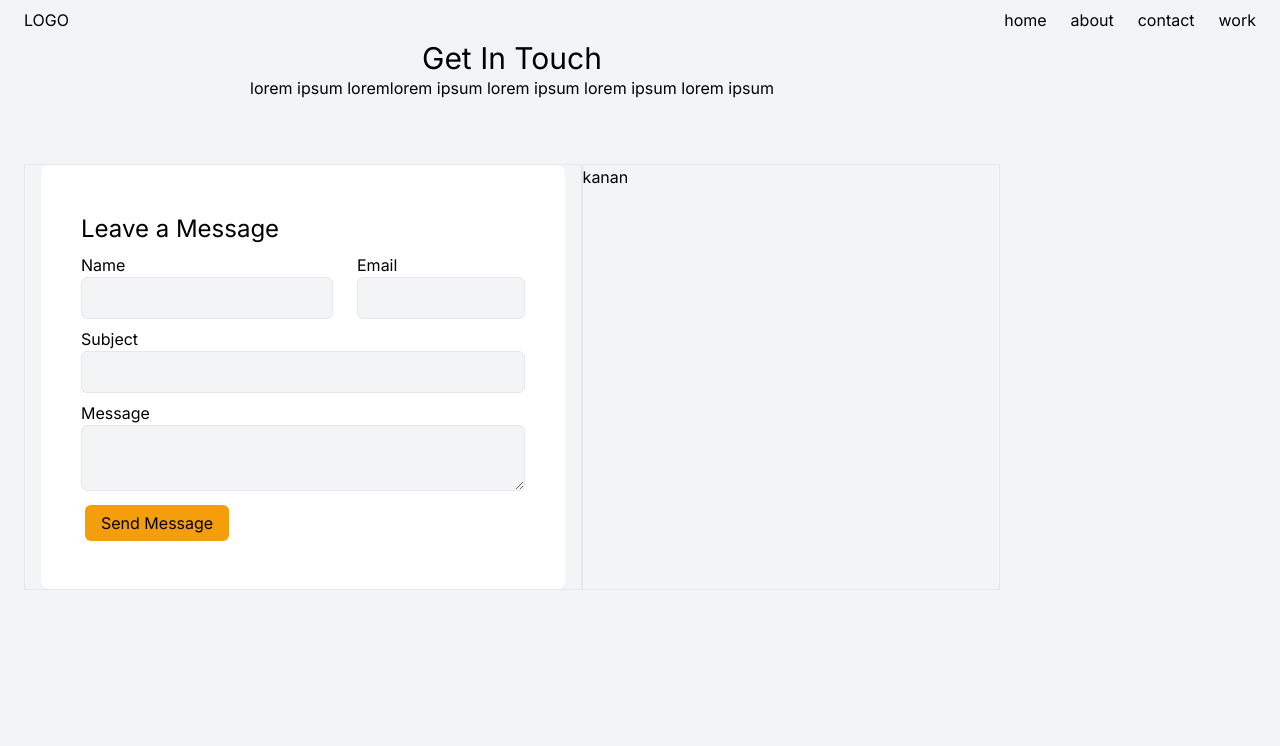
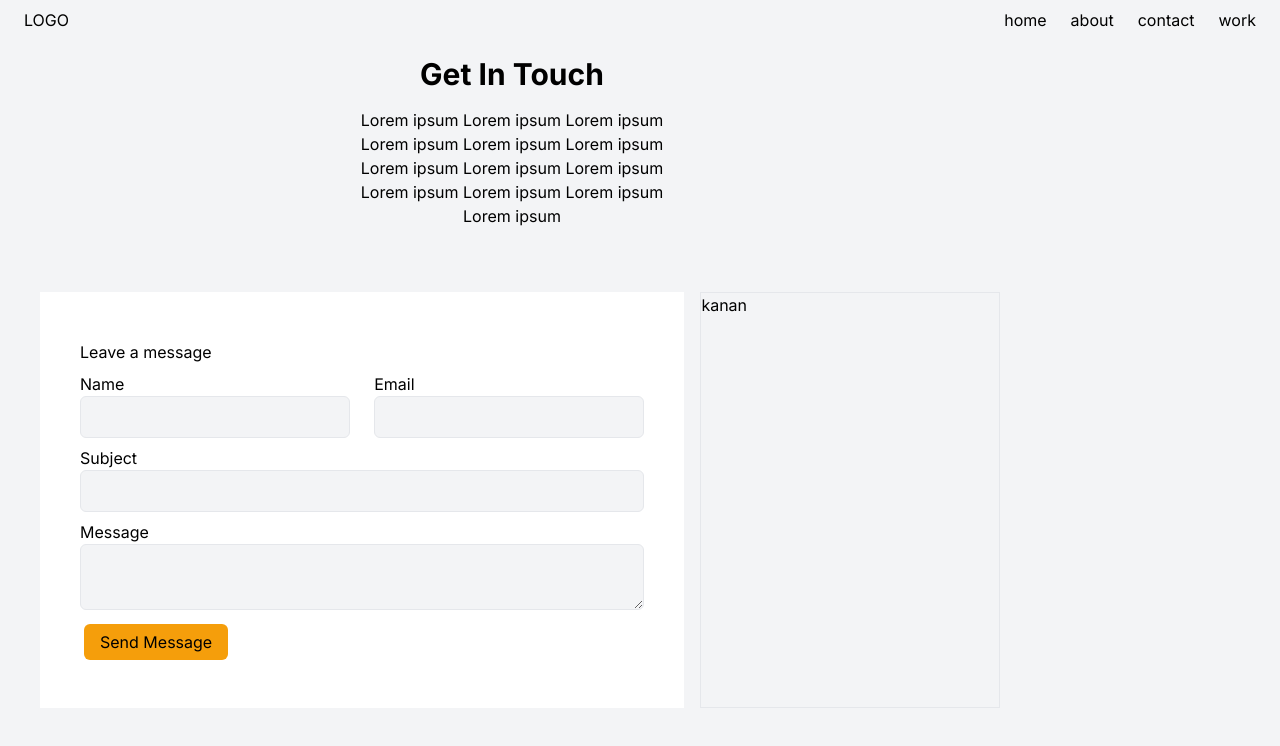
Before and after one commit to ekireski9983/project_NextJS, a Next.js app: page /contact in a window 1280 px wide. Shown: the top 746 px of the page. Built offline with nearby package versions, Linux system fonts and the light colour scheme.

Commit message:
update contact

```diff
--- a/src/app/contact/page.js
+++ b/src/app/contact/page.js
@@ -1,30 +1,33 @@
 export default function Contact(){
     return (
         <>
-        <h2 className="text-center text-3xl w-full">Get In Touch</h2>
-        <p className="text-center margin-0 mx-auto w-2/3">lorem ipsum loremlorem
-         ipsum lorem ipsum lorem ipsum lorem ipsum </p>
+            <div>
+                <h2 className="text-center text-3xl w-full py-4 font-bold">Get In Touch</h2>
+                <p className="text-center mx-auto w-2/6     ">
+                    Lorem ipsum Lorem ipsum Lorem ipsum Lorem ipsum Lorem ipsum Lorem ipsum Lorem ipsum Lorem ipsum Lorem ipsum Lorem ipsum Lorem ipsum Lorem ipsum Lorem ipsum
+                </p>
+            </div>
+
             <div className="flex mt-16">
-            <div className="w-full md:w-4/4 border">
-            <div className="md:w-4/4 px-4">
-            <div className="bg-white p-10 rounded-lg">
-            <h3 className="text-2xl py-2">Leave a Message</h3>
+                <div className="md:w-3/4 px-4">
+                <div className="bg-white p-10 rounded-x1">
+                    <h3 className="text-2x1 py-2">Leave a message</h3>
                     <div className="flex gap-6">
-            <div>
-             <label>Name </label>
-                <input type="text" className="border my-input-text "/>
+                        <div className="w-full">
+                            <label>Name</label>
+                            <input type="text" className="border my-input-text w-full"></input>
                         </div>
                         <div className="w-full">
-            <label>Email </label>
-            <input type="text" className="border my-input-text w-full"/>
+                            <label>Email</label>
+                            <input type="text" className="border my-input-text w-full"></input>
                         </div>
                         </div>
                         <div className="w-full my-2">
-            <label>Subject </label>
-            <input type="text" className="my-input-text w-full"/>
+                            <label>Subject</label>
+                            <input type="text" className="my-input-text w-full"></input>
                         </div>
                         <div className="w-full">
-            <label>Message </label>
+                            <label>Message</label>
                             <textarea className="border my-input-text w-full"></textarea>
                         </div>
                         <div className="w-full py-2">
@@ -33,11 +36,9 @@ export default function Contact(){
                             </button>
                         </div>
                     </div>
-            </div>
 
             </div>
-
-            <div className="w-full md:w-3/4 border">kanan </div>
+                <div className="md:w-1/3 border p=10">kanan</div>
             </div>
         </>
     );
```
Lines whose indentation alone changed are shown as unchanged.
